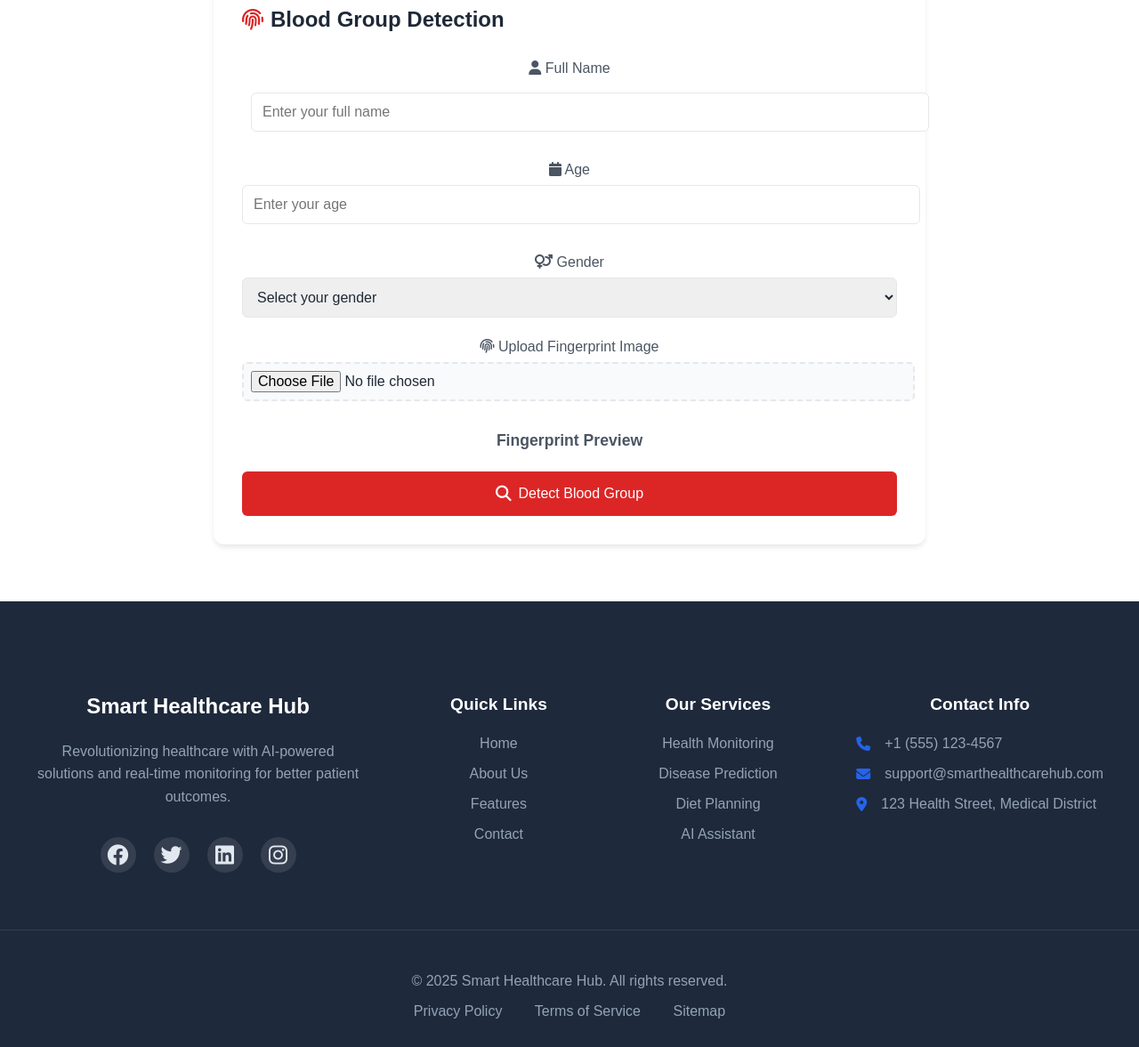
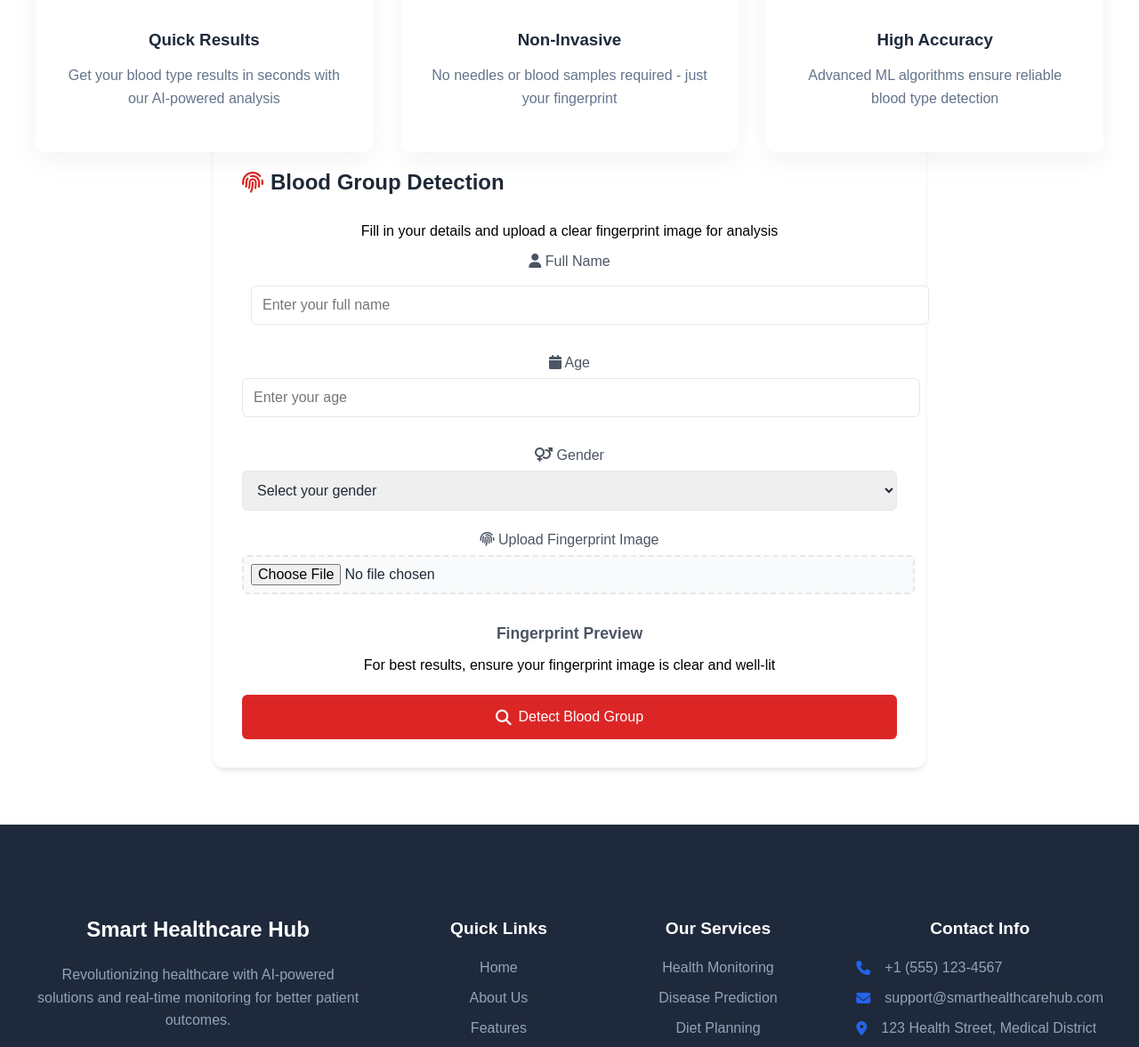
Before and after one commit to Manthan2110/Flask-Healthcare-Hub, a Flask app: page /blood in a window 1280 px wide. Shown: the part 641-1818 px from the top of the page at 89% size. Run offline with Flask 3, Linux system fonts and the light colour scheme; parts of the project's set-up code (start-up, migrations or seed data) failed here and were passed over.

Commit message:
Update blood.html with new modern look

```diff
--- a/templates/blood.html
+++ b/templates/blood.html
@@ -35,14 +35,48 @@
     <!-- Hero Section -->
     <section class="blood-hero">
         <div class="hero-content">
-            <h1>Blood Group Detection from Fingerprint</h1>
-            <p>Using advanced machine learning algorithms to identify blood groups through fingerprint analysis. This innovative technology provides a quick and non-invasive way to determine blood types.</p>
+            <h1>AI-Powered Blood Group Detection</h1>
+            <p>Using advanced ML algorithms to identify blood groups through fingerprint analysis.<br> This innovative technology provides a quick and non-invasive way to determine blood types with high accuracy.</p>
+            <div class="hero-stats">
+                <div class="stat-item">
+                    <span class="stat-number">95%</span>
+                    <span class="stat-label">Accuracy Rate</span>
+                </div>
+                <div class="stat-item">
+                    <span class="stat-number">8+</span>
+                    <span class="stat-label">Blood Types</span>
+                </div>
+                <div class="stat-item">
+                    <span class="stat-number">1M+</span>
+                    <span class="stat-label">Tests Done</span>
+                </div>
+            </div>
+        </div>
+    </section>
+
+    <!-- Information Cards -->
+    <section class="info-cards">
+        <div class="info-card">
+            <i class="fas fa-tachometer-alt"></i>
+            <h3>Quick Results</h3>
+            <p>Get your blood type results in seconds with our AI-powered analysis</p>
+        </div>
+        <div class="info-card">
+            <i class="fas fa-shield-alt"></i>
+            <h3>Non-Invasive</h3>
+            <p>No needles or blood samples required - just your fingerprint</p>
+        </div>
+        <div class="info-card">
+            <i class="fas fa-chart-bar"></i>
+            <h3>High Accuracy</h3>
+            <p>Advanced ML algorithms ensure reliable blood type detection</p>
         </div>
     </section>
 
     <div class="blood-container">
         <div class="blood-form-section">
             <h2><i class="fas fa-fingerprint"></i> Blood Group Detection</h2>
+            <p>Fill in your details and upload a clear fingerprint image for analysis</p>
             <form id="bloodGroupForm">
                 <div class="blood-form-group">
                     <label for="name"><i class="fas fa-user"></i> Full Name</label>
@@ -72,6 +106,7 @@
                 <div class="preview-container">
                     <h3>Fingerprint Preview</h3>
                     <img id="fingerprintPreview" src="#" alt="Fingerprint Preview">
+                    <p class="preview-tip">For best results, ensure your fingerprint image is clear and well-lit</p>
                 </div>
 
                 <button type="submit">
```
